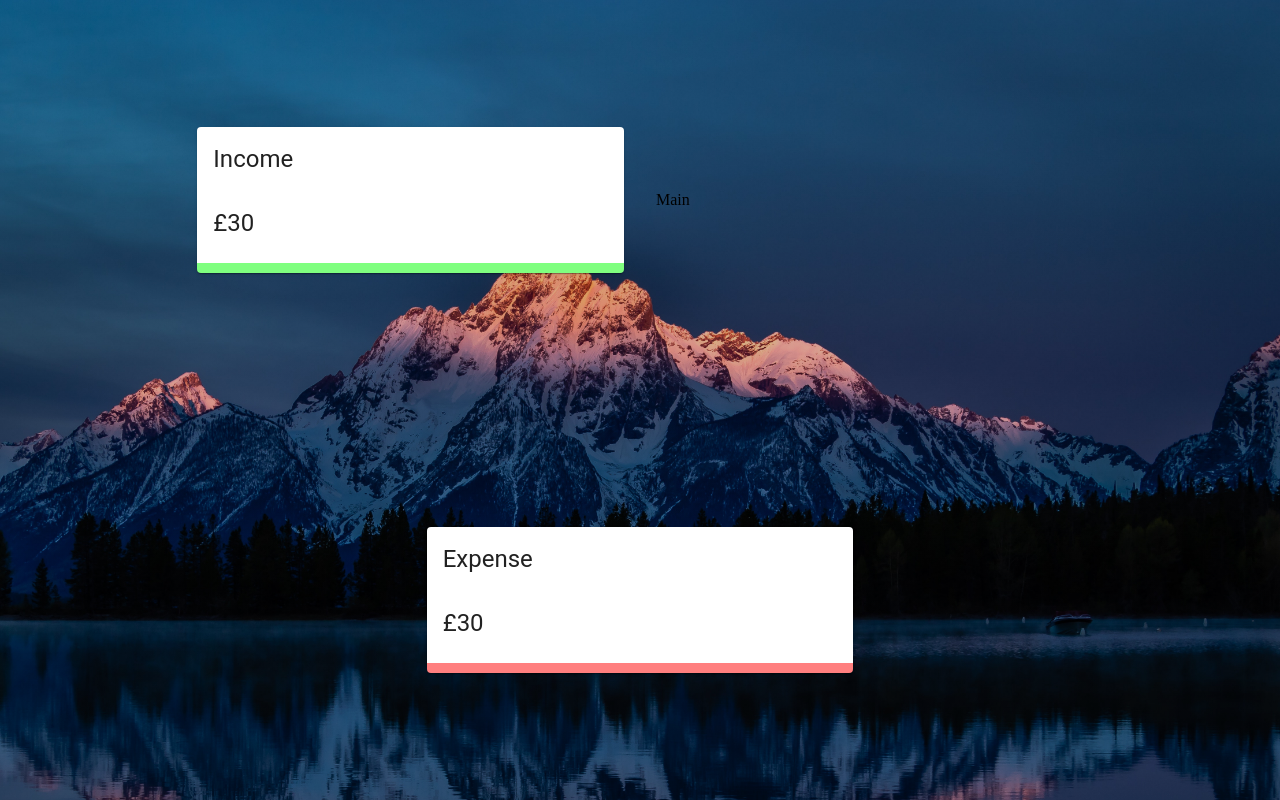
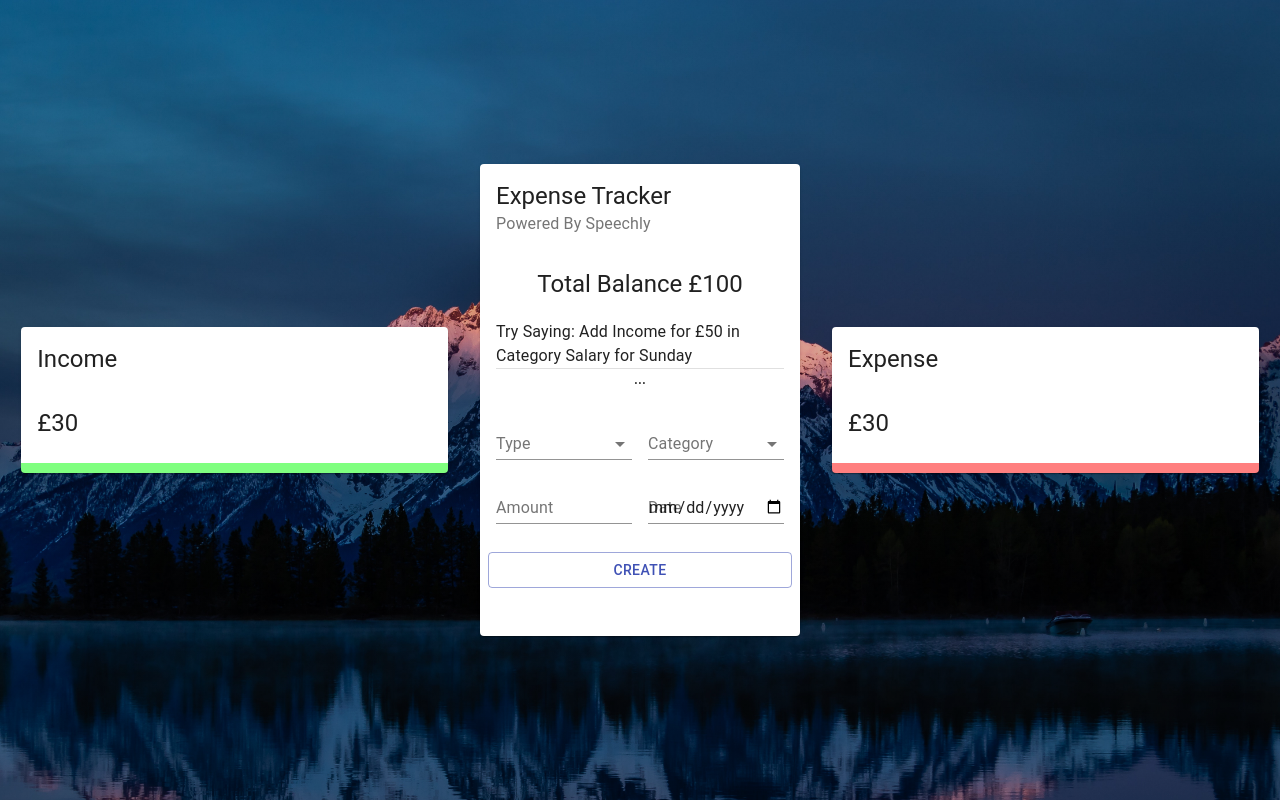
Before and after one commit to BlissfulCoda/Expense--Tracker, a React (Create React App) app: page / in a window 1280 px wide. Built offline with nearby package versions, Linux system fonts and the light colour scheme.

Commit message:
finished the form component and some ui

```diff
--- a/src/App.js
+++ b/src/App.js
@@ -2,6 +2,7 @@ import React from 'react';
 import  { Grid } from '@material-ui/core';
 
 import Details from './Components/Details/Details';
+import Main from './Components/Main/Main';
 import useStyles from './styles';
 
 const App = () => {
@@ -12,8 +13,8 @@ const App = () => {
           <Grid item xs={12} sm={4}>
             <Details title="Income"/>
           </Grid>
-          <Grid item xs={12} sm={4}>
-            Main
+          <Grid item xs={12} sm={3}>
+            <Main />
           </Grid>
           <Grid item xs={12} sm={4}>
             <Details  title="Expense"/>
--- /dev/null
+++ b/src/Components/Main/Form/Form.jsx
@@ -0,0 +1,56 @@
+import React from 'react';
+import {
+  TextField,
+  Typography,
+  Grid,
+  Button,
+  FormControl,
+  InputLabel,
+  Select,
+  MenuItem
+} from '@material-ui/core';
+import useStyles from './styles';
+
+const Form = () => {
+  const classes = useStyles();
+  return (
+    <Grid container spacing={2}>
+      <Grid item xs={12}>
+        <Typography align="center" variant="subtitle2" gutterBottom>
+          ...
+        </Typography>
+      </Grid>
+      <Grid item xs={6}>
+        <FormControl fullWidth>
+          <InputLabel>Type</InputLabel>
+          <Select>
+            <MenuItem value="Income">Income</MenuItem>
+            <MenuItem value="Expense">Expense</MenuItem>
+          </Select>
+        </FormControl>
+      </Grid>
+      <Grid item xs={6}>
+        <FormControl fullWidth>
+          <InputLabel>Category</InputLabel>
+          <Select></Select>
+        </FormControl>
+      </Grid>
+      <Grid item xs={6}>
+        <TextField type="number" label="Amount" fullWidth />
+      </Grid>
+      <Grid item xs={6}>
+        <TextField type="date" label="Date" fullWidth />
+      </Grid>
+      <Button
+        className={classes.button}
+        variant="outlined"
+        color="primary"
+        fullWidth
+      >
+        Create
+      </Button>
+    </Grid>
+  );
+};
+
+export default Form;
--- /dev/null
+++ b/src/Components/Main/Form/styles.js
@@ -0,0 +1,12 @@
+import { makeStyles } from '@material-ui/core/styles';
+
+export default makeStyles(() => ({
+    radioGroup: {
+        display: 'flex',
+        justifyContent: 'center',
+        marginBottom: '-10px',
+    },
+    button: {
+        marginTop: '20px',
+    },
+}))
--- /dev/null
+++ b/src/Components/Main/Main.jsx
@@ -0,0 +1,43 @@
+import React from 'react';
+import {
+  Card,
+  CardHeader,
+  CardContent,
+  Typography,
+  Grid,
+  Divider
+} from '@material-ui/core';
+import Form from './Form/Form';
+
+import useStyles from './styles';
+const Main = () => {
+  const classes = useStyles();
+  return (
+    <Card className={classes.root}>
+      <CardHeader title="Expense Tracker" subheader="Powered By Speechly" />
+      <CardContent>
+        <Typography align="center" variant="h5">
+          Total Balance £100
+        </Typography>
+        <Typography
+          variant="subtitle1"
+          style={{ lineHeight: '1.5em', marginTop: '20px ' }}
+        >
+          {/** InforCard */}
+          Try Saying: Add Income for £50 in Category Salary for Sunday
+        </Typography>
+        <Divider />
+        <Form />
+      </CardContent>
+      <CardContent className={classes.cardContent}>
+        <Grid container spacing={2}>
+          <Grid item xs={12}>
+            {/** List */}
+          </Grid>
+        </Grid>
+      </CardContent>
+    </Card>
+  );
+};
+
+export default Main;
--- /dev/null
+++ b/src/Components/Main/styles.js
@@ -0,0 +1,25 @@
+import { makeStyles } from '@material-ui/core/styles';
+
+
+export default makeStyles((theme) => ({
+  media: {
+    height: 0,
+    paddingTop: '56.25%', // 16:9
+  },
+  expand: {
+    transform: 'rotate(0deg)',
+    marginLeft: 'auto',
+    transition: theme.transitions.create('transform', {
+      duration: theme.transitions.duration.shortest,
+    }),
+  },
+  expandOpen: {
+    transform: 'rotate(180deg)',
+  },
+  cartContent: {
+    paddingTop: 0,
+  },
+  divider: {
+    margin: '20px 0',
+  },
+}));
```
Also changed, not shown: 1 other file (tests, documents, lock files or other folders).
